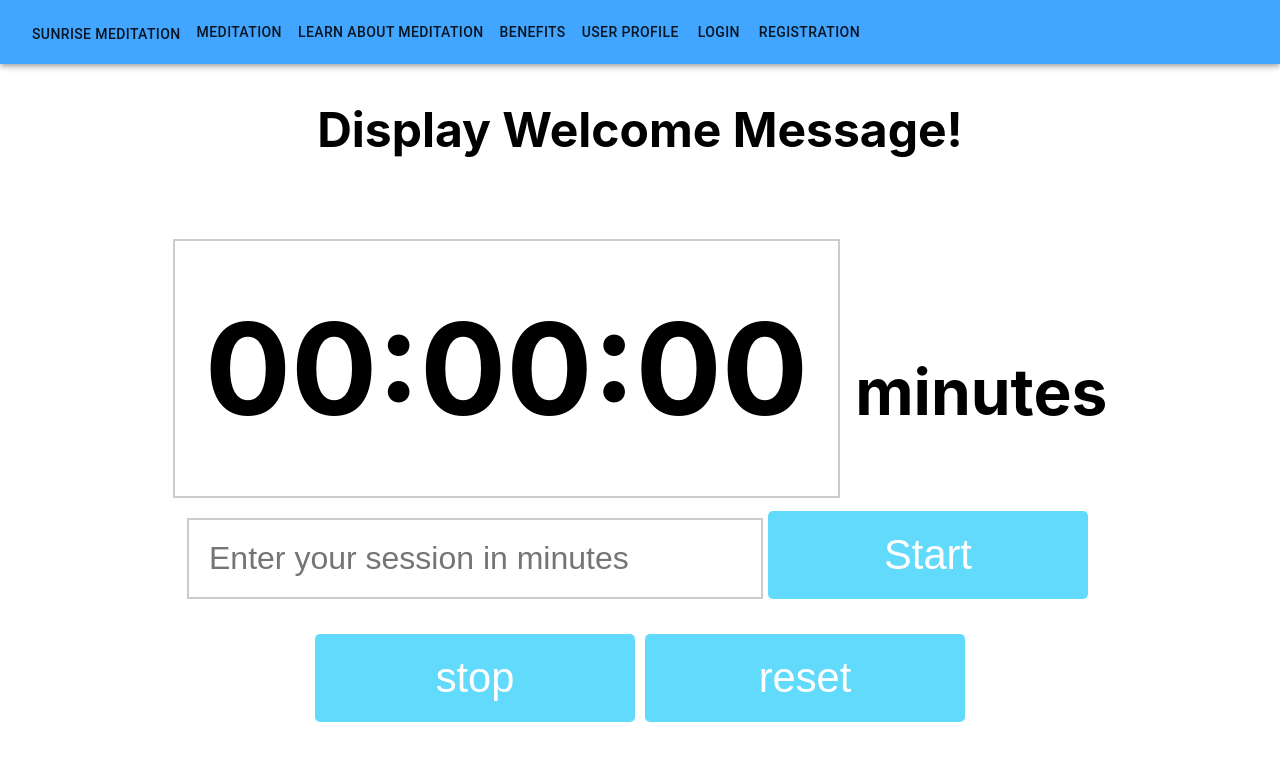
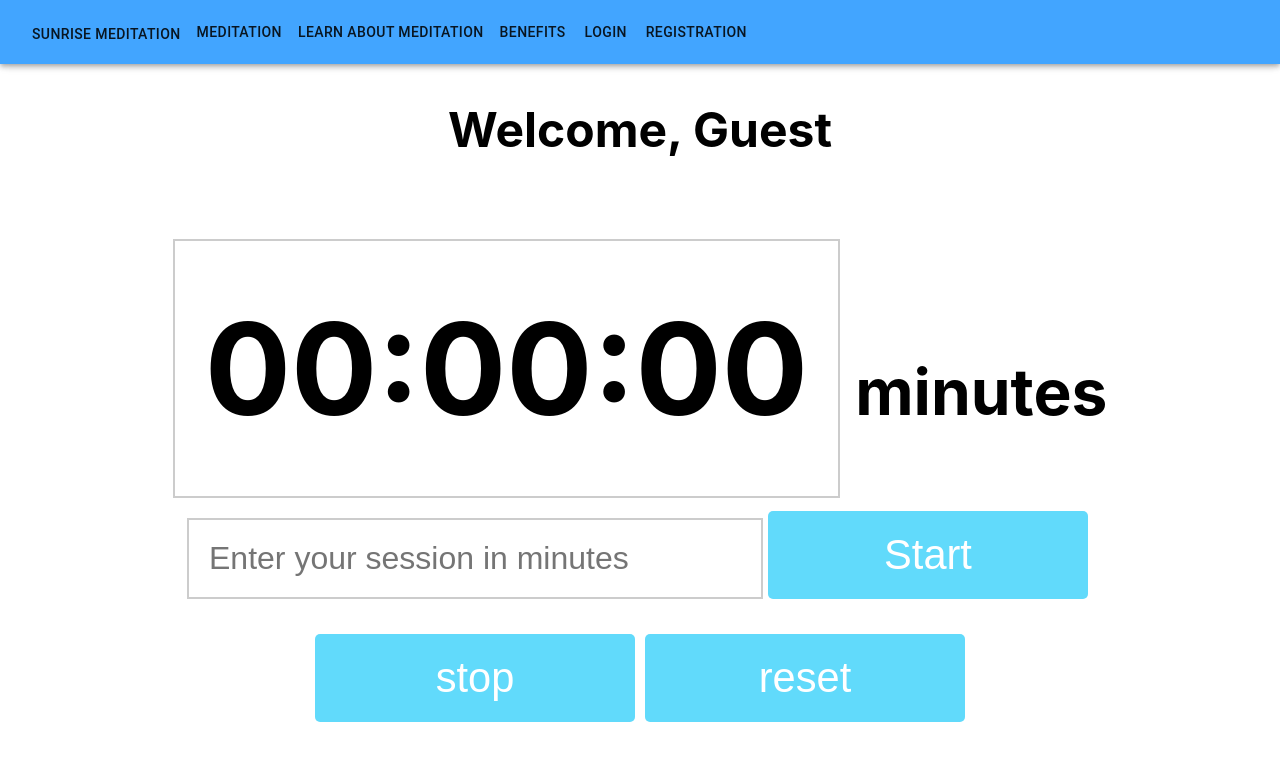
Before and after one commit to LaunchCodeLiftoffProjects/meditation-app-ui, a React (Create React App) app: page /meditation in a window 1280 px wide. Shown: the top 760 px of the page. Built offline with nearby package versions, Linux system fonts and the light colour scheme.

Commit message:
Fixed Menu issue in the Header component

```diff
--- a/src/Layout.jsx
+++ b/src/Layout.jsx
@@ -1,5 +1,5 @@
 import React from 'react'
-import { NavBar } from './NavBar'
+import NavBar from './NavBar'
 
 export default ({ children }) => (
     <>
--- a/src/NavBar.jsx
+++ b/src/NavBar.jsx
@@ -1,13 +1,20 @@
-import React from "react";
+import React, { Component } from "react";
 import {Button, Typography }from "@material-ui/core";
 import { Link } from "react-router-dom";
 import { AppBar, Toolbar } from "@material-ui/core";
+import { withRouter } from 'react-router';
+
 import AuthenticationService from "./services/AuthenticationService.js";
+
+
+class NavBar extends Component {
+
+  render(){
 
     const isUserLoggedIn = AuthenticationService.isUserLoggedIn();
 
-export const NavBar = ({ color, size }) => (
-  <AppBar color={color} size={size} className="navBar">
+    return(
+    <AppBar color={this.props.color} size={this.props.size} className="navBar">
       <Toolbar>
       <Link to="/">
         <Typography variant="h4">
@@ -23,16 +30,13 @@ export const NavBar = ({ color, size }) => (
         <Link to="/benefits">
           <Button className="navButton">Benefits</Button>
         </Link>
-      <Link to="/profile">
-        <Button className="navButton">User Profile</Button>
-      </Link>
-      <Link to="/login">
-        <Button>Login</Button>
-      </Link>
-      <Link to="/register">
-        <Button>Registration</Button>
-      </Link>
-      {isUserLoggedIn && <Link to="/" onClick={AuthenticationService.logout}><Button>Logout</Button></Link>}
+        {isUserLoggedIn && <Link to="/profile"><Button className="navButton">User Profile</Button></Link>}
+        {!isUserLoggedIn && <Link to="/login"><Button className="navButton">Login</Button></Link>}
+        {!isUserLoggedIn && <Link to="/register"><Button className="navButton">Registration</Button></Link>}
+        {isUserLoggedIn && <Link to="/" onClick={AuthenticationService.logout}><Button className="navButton">Logout</Button></Link>}
       </Toolbar>
-  </AppBar>
-);
+    </AppBar>)
+  }
+}
+
+export default withRouter(NavBar);
--- a/src/Router.jsx
+++ b/src/Router.jsx
@@ -10,7 +10,8 @@ import userProfile from "./pages/userProfile.jsx";
 import Registration from "./pages/registration.jsx";
 import LoginSuccess from "./pages/LoginSuccess.jsx";
 import forgotPassword from "./pages/forgotPassword.jsx";
-export const Routes = () => {
+
+ export const  Routes = () => {
   return (
     <Router>
       <Layout>
--- a/src/pages/meditation.jsx
+++ b/src/pages/meditation.jsx
@@ -1,5 +1,6 @@
 import React from "react";
 import MeditationServices from "../services/MeditationServices";
+import AuthenticationService from "../services/AuthenticationService.js";
 import Button from "./button";
 import Clock from "./clock";
 import Input from "./input";
@@ -17,7 +18,7 @@ export default class Meditaion extends React.Component {
       time_log: 0,
       created_timestamp: null,
       end_timestamp:null,
-
+      userId: null
     }
 
 
@@ -47,6 +48,7 @@ export default class Meditaion extends React.Component {
 
   handleStart() {
 
+    const userId = AuthenticationService.getLoggedInUserId() ;
     const mySqldateformat = this.createDateStamp();
 
     const startTimeLog = this.state.count;
@@ -61,6 +63,7 @@ export default class Meditaion extends React.Component {
         endCount:this.state.count-1,
         time_log: this.state.startCount - this.state.endCount,
         created_timestamp: mySqldateformat,
+        userId: userId
         }
       );
 
@@ -97,6 +100,7 @@ export default class Meditaion extends React.Component {
     let timeLogIntoMinutes=((this.state.time_log + 1)/60).toFixed(2);
 
     let meditation = {
+      userId: this.state.userId,
       created_timestamp: this.state.created_timestamp,
       time_log:timeLogIntoMinutes,
       end_timestamp: mySqldateformat
@@ -130,9 +134,13 @@ export default class Meditaion extends React.Component {
 
     }
     const {count} = this.state;
+    const username = AuthenticationService.getLoggedInUserName();
+    const jwtToken = AuthenticationService.getJwtTokenFromSession();
+    AuthenticationService.setupAxiosInterceptors(AuthenticationService.createJWTToken(jwtToken));
+
     return (
       <div className="meditation-container" style = {style}>
-        <h2 className = "meditation-message">Display Welcome Message!</h2>
+        <h2 className = "meditation-message">Welcome, {username? username : 'Guest'}</h2>
         <Clock time={count}/>
         <div>
         <Input onSetCountdown={this.handleCountdown.bind(this)}/>
--- a/src/pages/userProfile.jsx
+++ b/src/pages/userProfile.jsx
@@ -1,6 +1,45 @@
 import React from "react";
+import axios from "axios";
+import AuthenticationService from "../services/AuthenticationService.js";
 
 export default class UserProfile extends React.Component {
+
+    constructor(props) {
+        super(props);
+        this.state = {
+            userId : 0,
+		    userName : null,
+	    	emailId : null,
+		    weeklyGoal : 0,
+		    totalGoalAchieved : 0,
+		    memberSince : null
+        }
+    }
+
+    componentDidMount() {
+
+        const loggedInUserId = AuthenticationService.getLoggedInUserId();
+        const isUserLoggedIn = AuthenticationService.isUserLoggedIn();
+        const jwtToken = AuthenticationService.getJwtTokenFromSession();
+
+        console.log("isUserLoggedIn ? ", isUserLoggedIn);
+        console.log("jwtToken : ", jwtToken);
+
+        AuthenticationService.setupAxiosInterceptors(AuthenticationService.createJWTToken(jwtToken));
+
+        axios.get(`http://localhost:8080/userProfile/${loggedInUserId}`)
+            .then(response => {
+                console.log("response data : ", response.data);
+                this.setState({
+                userId: response.data.userId,
+                userName : response.data.userName,
+                emailId : response.data.emailId,
+                weeklyGoal : response.data.weeklyGoal,
+                totalGoalAchieved : response.data.totalGoalAchieved,
+                memberSince: response.data.memberSince
+            })});
+    }
+
     render() {
         return (
             <div>
--- a/src/services/AuthenticationService.js
+++ b/src/services/AuthenticationService.js
@@ -3,6 +3,7 @@ import axios from 'axios'
 export const USER_NAME_SESSION_ATTRIBUTE_NAME = 'authenticatedUser'
 export const USER_DISPLAY_NAME_SESSION_ATTRIBUTE_NAME = 'authenticatedUserDisplayName'
 export const USER_ID_SESSION_ATTRIBUTE_NAME = 'authenticatedUserId'
+export const JWT_TOKEN = 'authorization'
 
 class AuthenticationService {
 
@@ -15,6 +16,8 @@ class AuthenticationService {
 
     registerSuccessfulLogin(username, token) {
         sessionStorage.setItem(USER_NAME_SESSION_ATTRIBUTE_NAME, username)
+        console.log("jwtToken inside successful login : ", token)
+        sessionStorage.setItem(JWT_TOKEN, token)
         this.setupAxiosInterceptors(this.createJWTToken(token))
     }
 
@@ -37,6 +40,7 @@ class AuthenticationService {
     logout() {
         sessionStorage.removeItem(USER_NAME_SESSION_ATTRIBUTE_NAME);
         sessionStorage.removeItem(USER_ID_SESSION_ATTRIBUTE_NAME);
+        sessionStorage.removeItem(JWT_TOKEN);
     }
 
     isUserLoggedIn() {
@@ -54,6 +58,15 @@ class AuthenticationService {
     persistLoggedInUserId(userId) {
         sessionStorage.setItem(USER_ID_SESSION_ATTRIBUTE_NAME, userId)
     }
+
+    getLoggedInUserId() {
+        let userId = sessionStorage.getItem(USER_ID_SESSION_ATTRIBUTE_NAME)
+        return userId
+    }
+
+    getJwtTokenFromSession() {
+        return sessionStorage.getItem(JWT_TOKEN)
+    }
 }
 
 export default new AuthenticationService()
```
Lines whose indentation alone changed are shown as unchanged.
